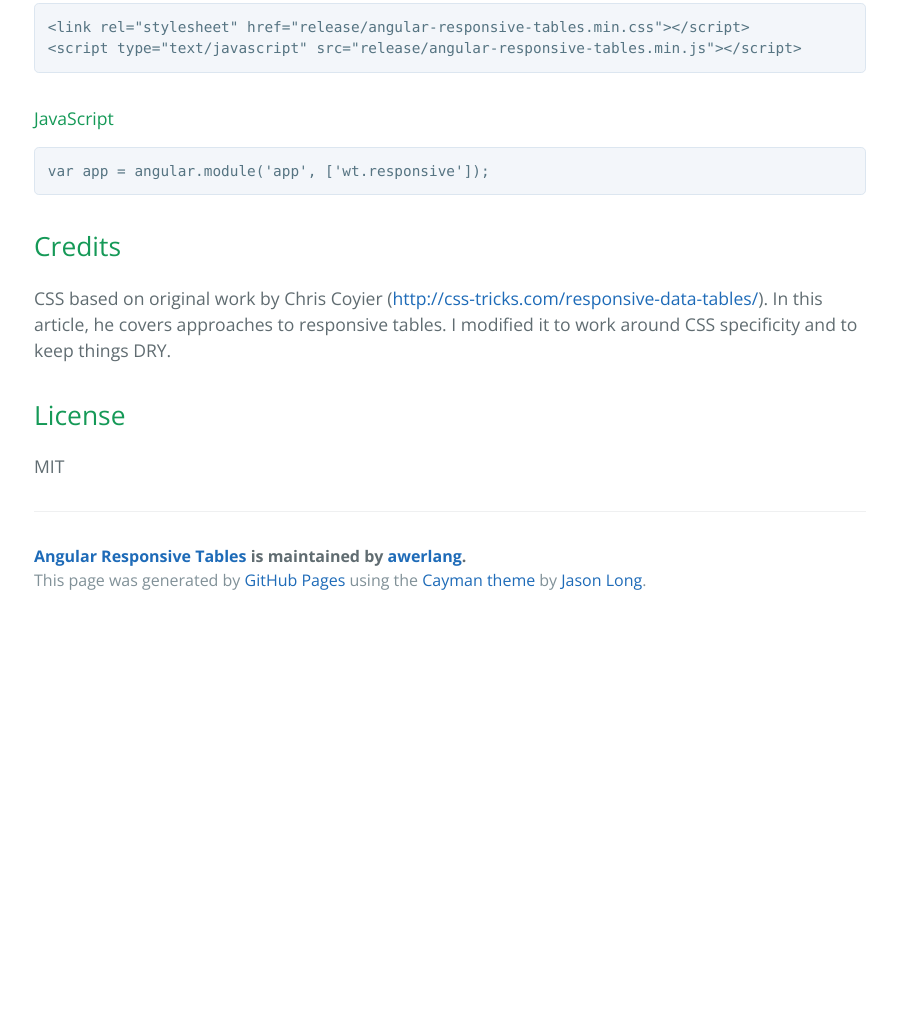
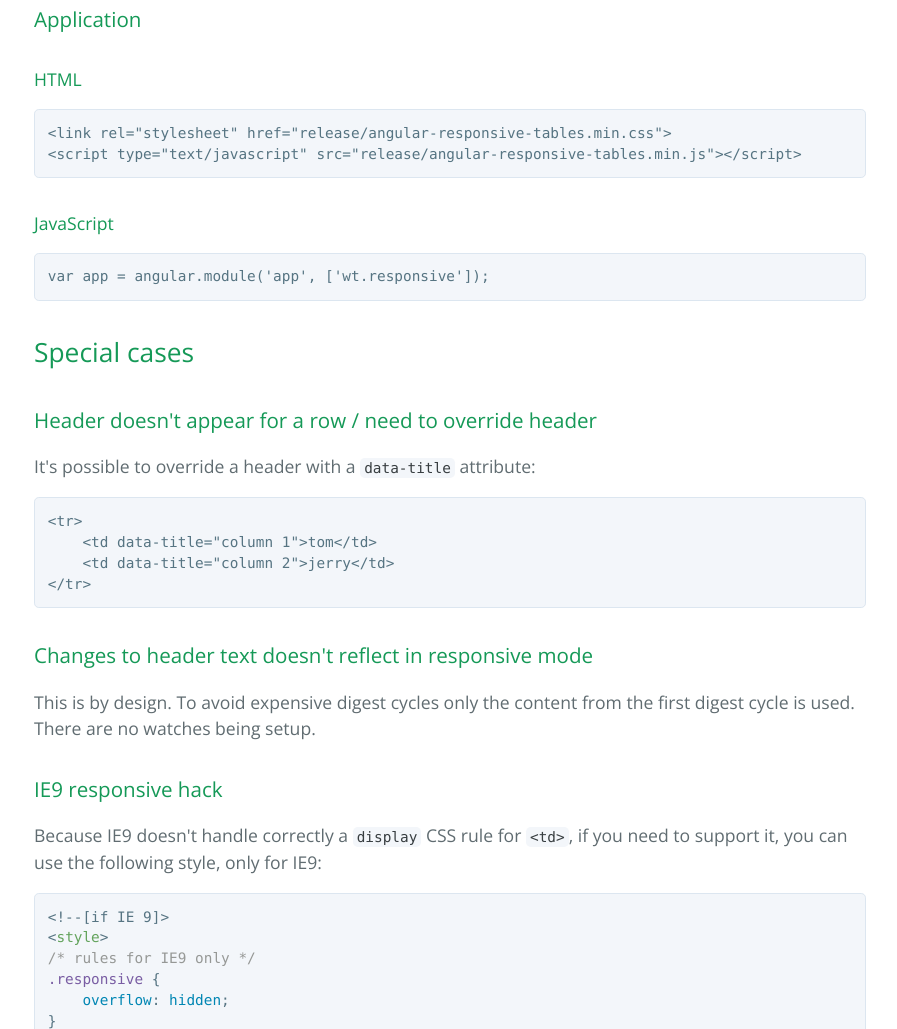
Before and after one commit to awerlang/angular-responsive-tables, a plain HTML site: page index.html in a window 1280 px wide. Shown: the part 2731-3760 px from the top of the page, without its empty margins (190-1087 px from the left). Before the commit the page ends 3355 px from the top, so only its background shows below. Drawn offline with nearby package versions, Linux system fonts and the light colour scheme.

Commit message:
Create gh-pages branch via GitHub

```diff
--- a/index.html
+++ b/index.html
@@ -57,6 +57,9 @@ Compatible with <strong>AngularJS 1.3.4+</strong>. </p>
 <li>Angular native implementation compatible with 1.3.4+;</li>
 <li>Keep things DRY;</li>
 <li>Supports static and dynamic (ng-repeat) rows;</li>
+<li>Supports conditionally shown (ng-if) columns;</li>
+<li>Supports dynamic headers (ng-repeat);</li>
+<li>Supports nested tables (responsive or not in their own right);</li>
 <li>Easy to apply any style on top of it;</li>
 <li>Works with any base CSS framework; </li>
 <li>Should integrate seamlessly with any table component you might choose to use.</li>
@@ -115,6 +118,7 @@ Compatible with <strong>AngularJS 1.3.4+</strong>. </p>
 <ul>
 <li>td: responsive-omit-title: title should be ommited</li>
 <li>td: responsive-omit-if-empty: no row for empty cells</li>
+<li>td: data-title: use to override the header for a given row/cell </li>
 </ul>
 </li>
 </ul>
@@ -134,7 +138,7 @@ Compatible with <strong>AngularJS 1.3.4+</strong>. </p>
 <h4>
 <a id="html" class="anchor" href="#html" aria-hidden="true"><span aria-hidden="true" class="octicon octicon-link"></span></a>HTML</h4>
 
-<pre><code>&lt;link rel="stylesheet" href="release/angular-responsive-tables.min.css"&gt;&lt;/script&gt;
+<pre><code>&lt;link rel="stylesheet" href="release/angular-responsive-tables.min.css"&gt;
 &lt;script type="text/javascript" src="release/angular-responsive-tables.min.js"&gt;&lt;/script&gt;
 </code></pre>
 
@@ -143,6 +147,44 @@ Compatible with <strong>AngularJS 1.3.4+</strong>. </p>
 
 <pre><code>var app = angular.module('app', ['wt.responsive']);
 </code></pre>
+
+<h2>
+<a id="special-cases" class="anchor" href="#special-cases" aria-hidden="true"><span aria-hidden="true" class="octicon octicon-link"></span></a>Special cases</h2>
+
+<h3>
+<a id="header-doesnt-appear-for-a-row--need-to-override-header" class="anchor" href="#header-doesnt-appear-for-a-row--need-to-override-header" aria-hidden="true"><span aria-hidden="true" class="octicon octicon-link"></span></a>Header doesn't appear for a row / need to override header</h3>
+
+<p>It's possible to override a header with a <code>data-title</code> attribute:</p>
+
+<pre><code>&lt;tr&gt;
+    &lt;td data-title="column 1"&gt;tom&lt;/td&gt;
+    &lt;td data-title="column 2"&gt;jerry&lt;/td&gt;
+&lt;/tr&gt;
+</code></pre>
+
+<h3>
+<a id="changes-to-header-text-doesnt-reflect-in-responsive-mode" class="anchor" href="#changes-to-header-text-doesnt-reflect-in-responsive-mode" aria-hidden="true"><span aria-hidden="true" class="octicon octicon-link"></span></a>Changes to header text doesn't reflect in responsive mode</h3>
+
+<p>This is by design. To avoid expensive digest cycles only the content from the first digest cycle is used.
+There are no watches being setup.</p>
+
+<h3>
+<a id="ie9-responsive-hack" class="anchor" href="#ie9-responsive-hack" aria-hidden="true"><span aria-hidden="true" class="octicon octicon-link"></span></a>IE9 responsive hack</h3>
+
+<p>Because IE9 doesn't handle correctly a <code>display</code> CSS rule for <code>&lt;td&gt;</code>, if you need to support it, you can use the following style, only for IE9:</p>
+
+<div class="highlight highlight-source-css"><pre>&lt;!--[if IE 9]&gt;
+&lt;<span class="pl-ent">style</span>&gt;
+<span class="pl-c">/* rules for IE9 only */</span>
+<span class="pl-e">.responsive</span> {
+    <span class="pl-c1"><span class="pl-c1">overflow</span></span>: <span class="pl-c1">hidden</span>;
+}
+<span class="pl-e">.responsive</span> <span class="pl-ent">td</span><span class="pl-e">:nth-child</span>(<span class="pl-c1">odd</span>), <span class="pl-e">.responsive</span> <span class="pl-ent">td</span><span class="pl-e">:nth-child</span>(<span class="pl-c1">even</span>) {
+    <span class="pl-c1"><span class="pl-c1">float</span></span>: <span class="pl-c1">left</span>;
+    <span class="pl-c1"><span class="pl-c1">width</span></span>: <span class="pl-c1">100<span class="pl-k">%</span></span>;
+}
+&lt;/<span class="pl-ent">style</span>&gt;
+&lt;![endif]--&gt;</pre></div>
 
 <h2>
 <a id="credits" class="anchor" href="#credits" aria-hidden="true"><span aria-hidden="true" class="octicon octicon-link"></span></a>Credits</h2>
```
Also changed, not shown: params.json (+1 -1 lines).
